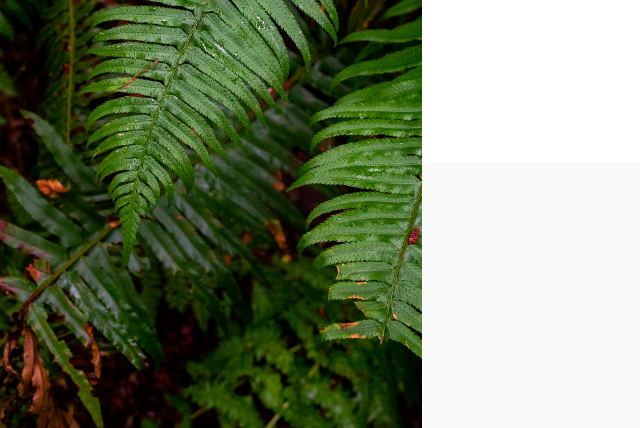
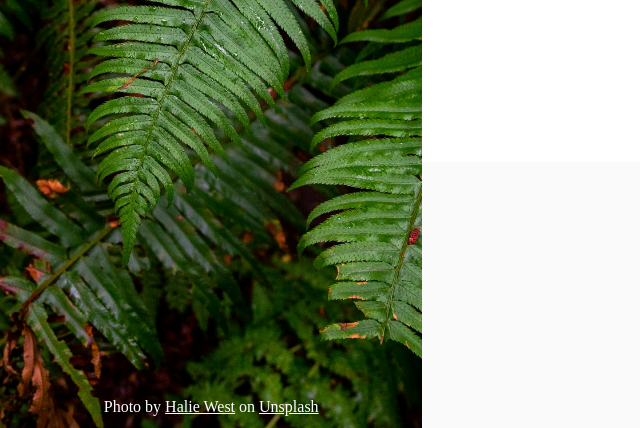
Before and after one commit to Afer1991/sign-up-form, a plain HTML site: page index.html in a window 1280 px wide. Shown: the part 372-800 px from the top of the page, without its empty margins (0-640 px from the left). Drawn offline with Linux system fonts and the light colour scheme.

Commit message:
Add credits for background image

```diff
--- a/index.html
+++ b/index.html
@@ -12,6 +12,7 @@
         <img src="odin-lined.png" class="odin">
         <p>ODIN</p>
       </div>
+      <p class="credits">Photo by <a href="https://unsplash.com/@haliewestphoto" target="_blank">Halie West</a> on <a href="https://unsplash.com/" target="_blank">Unsplash</a></p>
     </div>
     <div class="right-section">
       <div class="one"></div>
--- a/style.css
+++ b/style.css
@@ -18,6 +18,9 @@ body {
   width: 33%;
   height: 100%;
   background-size: cover;
+  display: flex;
+  flex-direction: column;
+  justify-content: space-between;
 }
 
 .divider {
@@ -35,10 +38,20 @@ body {
   height: 80%;
 }
 
-p {
+.divider p {
  color: #FFF;
  font-size: 7.5rem;
  font-family: "Norse-Bold";
+}
+
+.credits {
+  color: #FFF;
+  text-align: center;
+  margin-bottom: 12px;
+}
+
+.left-section a {
+  color: #FFF;
 }
 
 .right-section {
```
